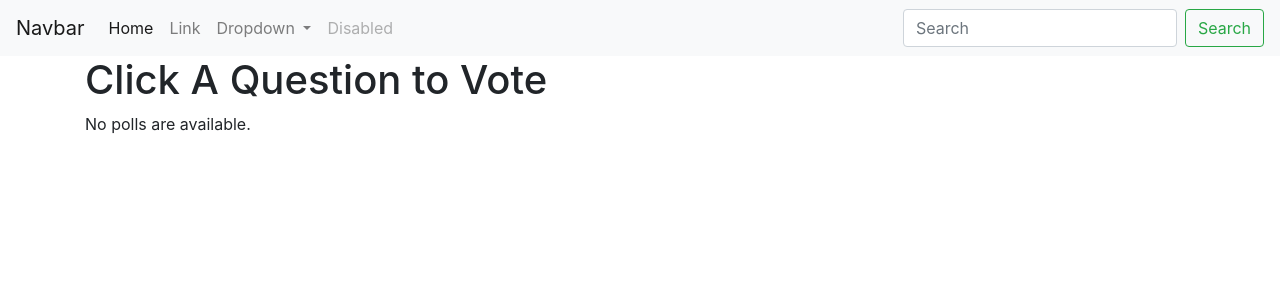
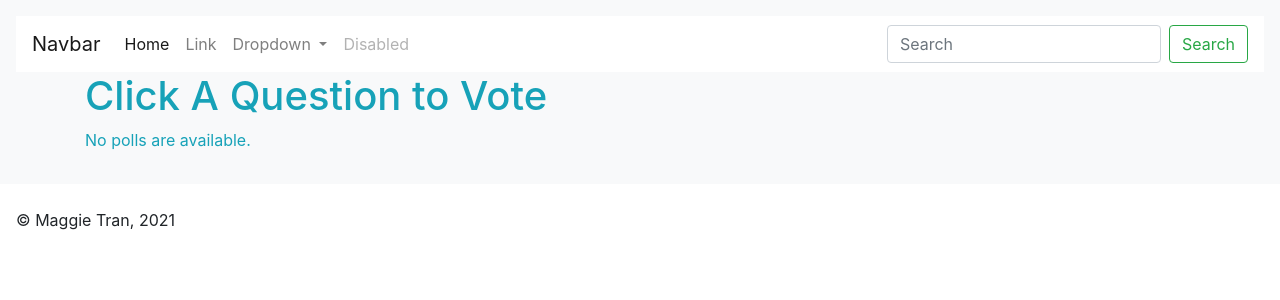
Before and after one commit to mtran4/PollsTutorial, a Django app: page /polls/ in a window 1280 px wide. Shown: the top 300 px of the page. Run offline with Django 3.2, Linux system fonts and the light colour scheme; data that the repository does not hold is empty; some libraries are stand-ins or nearby versions.

Commit message:
Did more Bootstrap

```diff
--- a/polls/templates/polls/base.html
+++ b/polls/templates/polls/base.html
@@ -8,7 +8,10 @@
 </head>
 
 <body>
-<nav class="navbar navbar-expand-lg navbar-light bg-light">
+
+<div class="p-3 mb-2 bg-light text-info">
+
+<nav class="navbar navbar-expand-lg navbar-light bg-white">
     <a class="navbar-brand" href="#">Navbar</a>
     <button class="navbar-toggler" type="button" data-toggle="collapse" data-target="#navbarSupportedContent" aria-controls="navbarSupportedContent" aria-expanded="false" aria-label="Toggle navigation">
         <span class="navbar-toggler-icon"></span>
@@ -43,11 +46,27 @@
         </form>
     </div>
 </nav>
+
 <div class='container'>
     <div id="content">
         {% block content %}{% endblock %}
     </div>
 </div>
+</div>
 
+<!--<div class='container'
+    <div class="footer">
+        <p>Author: Maggie Tran</p>
+        <p>Copyright: 2021</p>
+    </div>
+</div>-->
+
+<footer>
+    <div class= "navbar navbar-inverse navbar-static-bottom" role="navigation">
+        <div class="navbar-text pull-left">
+            &copy; Maggie Tran, 2021
+        </div>
+    </div>
+</footer>
 </body>
 </html>
--- a/polls/templates/polls/index.html
+++ b/polls/templates/polls/index.html
@@ -13,10 +13,14 @@
 <h1>Click A Question to Vote</h1>
 {% if latest_question_list %}
 <ul>
+
     {% for question in latest_question_list %}
     <!--<li><a href="/polls/{{ question.id }}/">{{ question.question_text }}</a></li>-->
+    <p>
     <li><a href="{% url 'polls:detail' question.id %}">{{ question.question_text }}</a></li>
+    </p>
     {% endfor %}
+
 </ul>
 {% else %}
 <p>No polls are available.</p>
```
